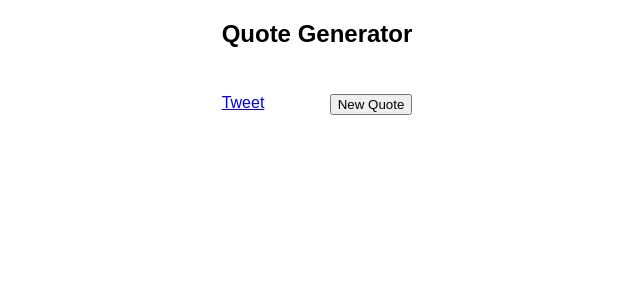
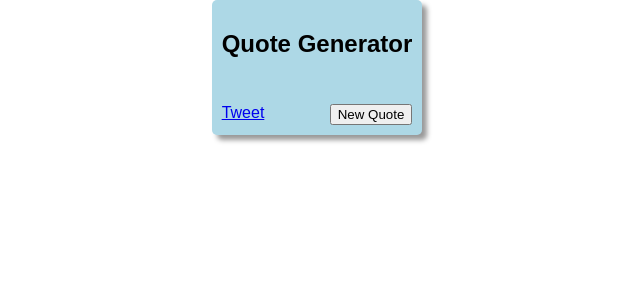
Before and after one commit to Vasilisdm/react-quote-generator, a React (Create React App) app: page / in a window 1280 px wide. Shown: the top 300 px of the page, without its empty margins (323-963 px from the left). Built offline with nearby package versions, Linux system fonts and the light colour scheme; no server answers.

Commit message:
added box shadow to app container in order to give a more pop-up feeling

```diff
--- a/src/App.css
+++ b/src/App.css
@@ -25,3 +25,10 @@
 #text {
   text-align: center;
 }
+
+#App {
+  background-color: #ADD8E6;
+  padding: 10px;
+  border-radius: 5px;
+  box-shadow: 5px 5px 5px #999;
+}
```
